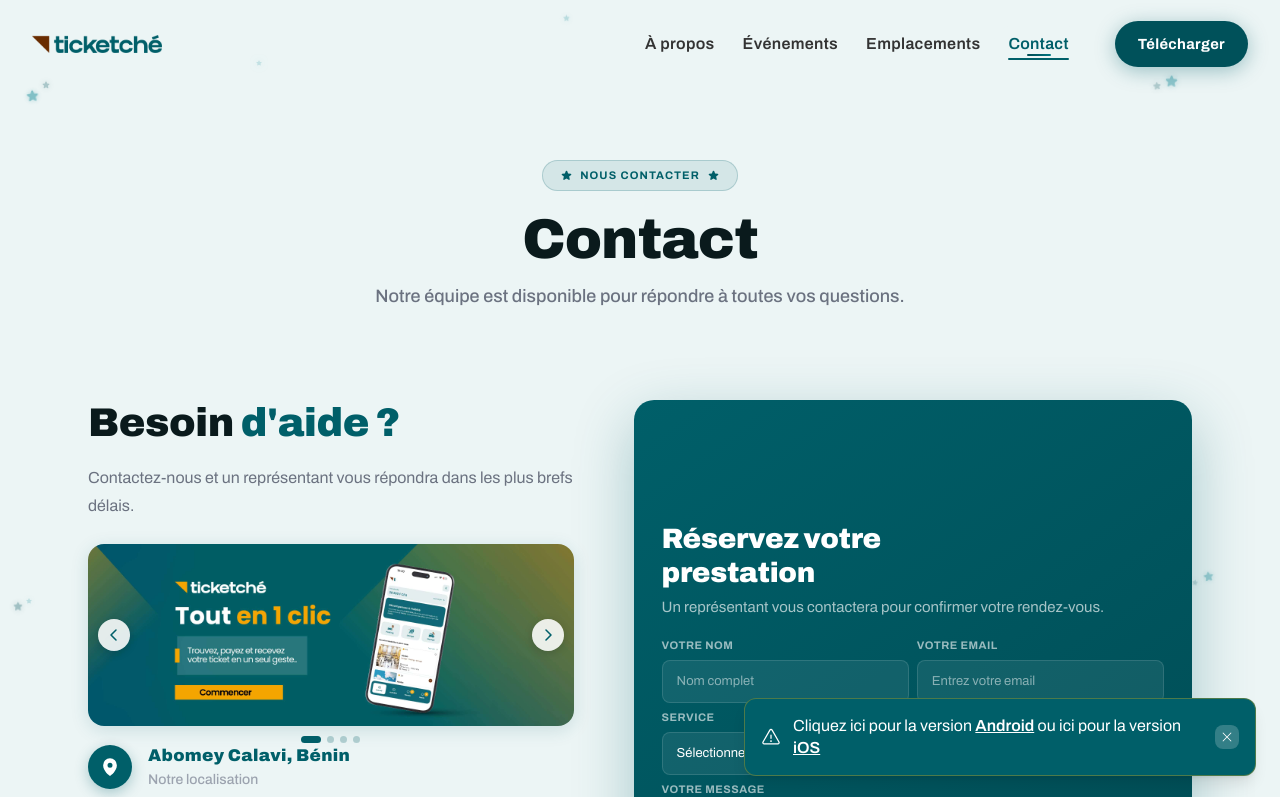
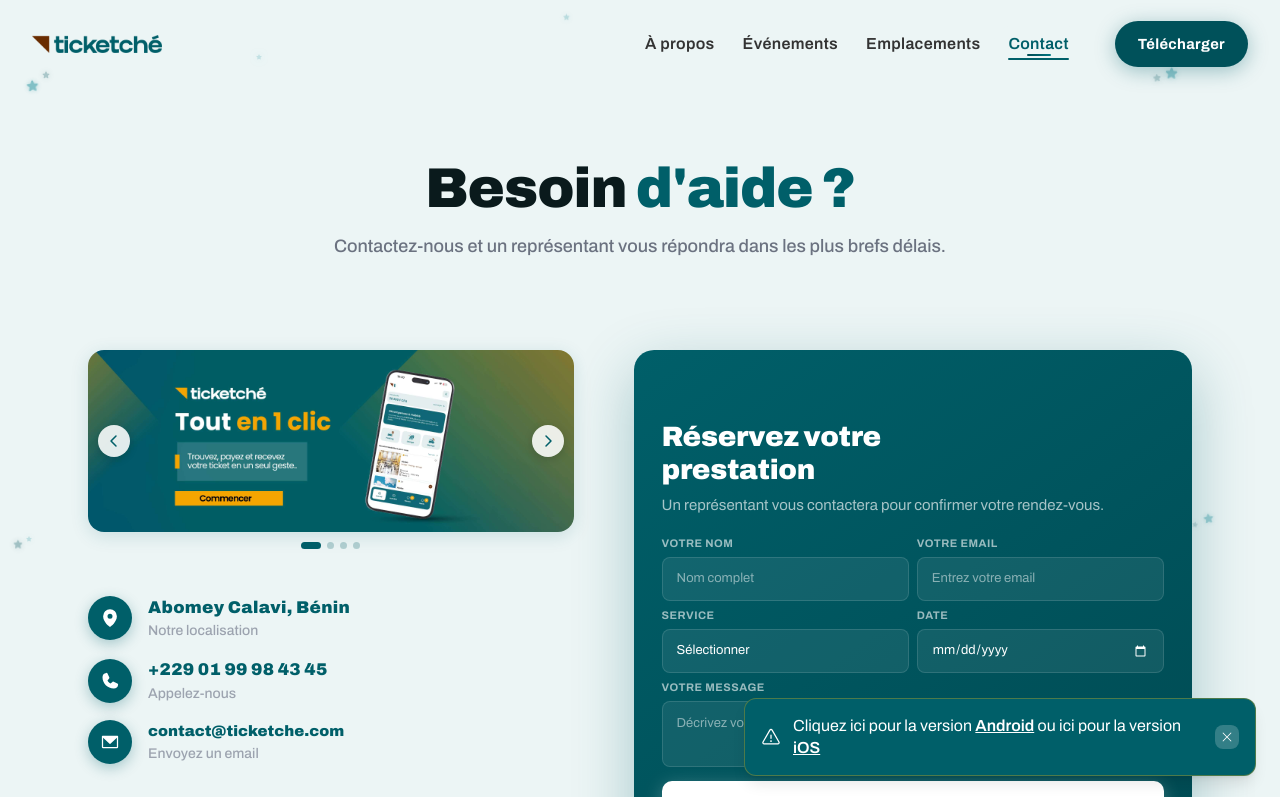
Before and after one commit to Harnix-Team/Ticketche-LandingPage, a Next.js app: page /contact in a window 1280 px wide. Shown: the top 797 px of the page. Built offline with nearby package versions, Linux system fonts and the light colour scheme.

Commit message:
contactv5

```diff
--- a/src/app/contact/page.jsx
+++ b/src/app/contact/page.jsx
@@ -164,26 +164,15 @@
       <div style={{ fontFamily: "'Archivo', sans-serif", background: "#ecf5f5", position: "relative", overflow: "hidden" }}>
         <StarClusters />
 
-        {/* ══ HERO ══ */}
-        <section style={{ padding: "100px 20px 90px", textAlign: "center", position: "relative", zIndex: 2 }}>
-          <div style={{
-            display: "inline-flex", alignItems: "center", gap: 8,
-            background: "rgba(0,95,105,0.10)", border: "1px solid rgba(0,95,105,0.2)",
-            borderRadius: 999, padding: "6px 18px", marginBottom: 20, marginTop: 60,
-          }}>
-            <Star weight="fill" style={{ width: 11, height: 11, color: "#005f69" }} />
-            <span style={{ fontSize: 11, fontWeight: 700, letterSpacing: "0.1em", textTransform: "uppercase", color: "#005f69" }}>Nous contacter</span>
-            <Star weight="fill" style={{ width: 11, height: 11, color: "#005f69" }} />
-          </div>
-
-          <h1 style={{ fontSize: "clamp(36px, 5vw, 56px)", fontWeight: 900, color: "#0a1a1c", letterSpacing: -1, marginBottom: 14, lineHeight: 1.05 }}>
-            Contact
-          </h1>
-          <p style={{ color: "#6b7280", fontSize: 18, fontWeight: 500, maxWidth: "100%", margin: "0 auto", whiteSpace: "nowrap" }}>
-            Notre équipe est disponible pour répondre à toutes vos questions.
-          </p>
-        </section>
-
+      {/* ══ HERO ══ */}
+<section style={{ padding: "100px 20px 90px", textAlign: "center", position: "relative", zIndex: 2 }}>
+  <h1 style={{ fontSize: "clamp(36px, 5vw, 56px)", fontWeight: 900, color: "#0a1a1c", letterSpacing: -1, marginBottom: 14, lineHeight: 1.05, marginTop: 60 }}>
+    Besoin <span style={{ color: "#005f69" }}>d'aide ?</span>
+  </h1>
+  <p style={{ color: "#6b7280", fontSize: 18, fontWeight: 500, margin: "0 auto" }}>
+    Contactez-nous et un représentant vous répondra dans les plus brefs délais.
+  </p>
+</section>
         {/* ══ MIDDLE ══ */}
         <section style={{ padding: "0 20px 70px", position: "relative", zIndex: 2 }}>
           <div style={{
@@ -195,12 +184,7 @@
 
             {/* Colonne gauche — hauteur calée sur la droite */}
             <div style={{ display: "flex", flexDirection: "column" }}>
-              <h2 style={{ fontSize: "clamp(28px, 4vw, 40px)", fontWeight: 900, color: "#0a1a1c", lineHeight: 1.15, marginBottom: 18, letterSpacing: -.4 }}>
-                Besoin <span style={{ color: "#005f69" }}>d'aide ?</span>
-              </h2>
-              <p style={{ color: "#6b7280", fontSize: 16, lineHeight: 1.75, marginBottom: 24 }}>
-                Contactez-nous et un représentant vous répondra dans les plus brefs délais.
-              </p>
+
   {/* Carrousel — flex: 1 pour occuper l'espace restant */}
               <div style={{ flex: 1, display: "flex", flexDirection: "column", position: "relative" }}>
                 <div style={{ flex: 1, borderRadius: 16, overflow: "hidden", background: "#f0fafa", position: "relative", boxShadow: "0 4px 18px rgba(0,95,105,.15)" }}>
@@ -222,8 +206,7 @@
                 </div>
 
                 {/* Dots */}
-                <div style={{ display: "flex", justifyContent: "center", gap: 6, marginTop: 10 }}>
-                  {images.map((_, i) => (
+<div style={{ display: "flex", justifyContent: "center", gap: 6, marginTop: 10, marginBottom: 46 }}>                  {images.map((_, i) => (
                     <div key={i} onClick={() => setCurrentImg(i)} style={{ width: i === currentImg ? 20 : 7, height: 7, borderRadius: 999, background: i === currentImg ? "#005f69" : "rgba(0,95,105,.25)", cursor: "pointer", transition: "all 0.3s ease" }} />
                   ))}
                 </div>
@@ -267,10 +250,11 @@
             {/* Formulaire */}
             <div style={{
               background: "linear-gradient(145deg, #005f69 0%, #004a52 100%)",
-              borderRadius: 20, padding: "122px 28px",
+              borderRadius: 20, padding: "70px 28px",
               boxShadow: "0 20px 60px rgba(0,95,105,.3)",
               boxSizing: "border-box",
               display: "flex", flexDirection: "column",
+            //  margin: "40px ",
             }}>
               <h3 style={{ fontSize: "clamp(22px, 3vw, 28px)", fontWeight: 900, color: "white", lineHeight: 1.2, marginBottom: 6, letterSpacing: -.3 }}>
                 Réservez votre<br />prestation
```
